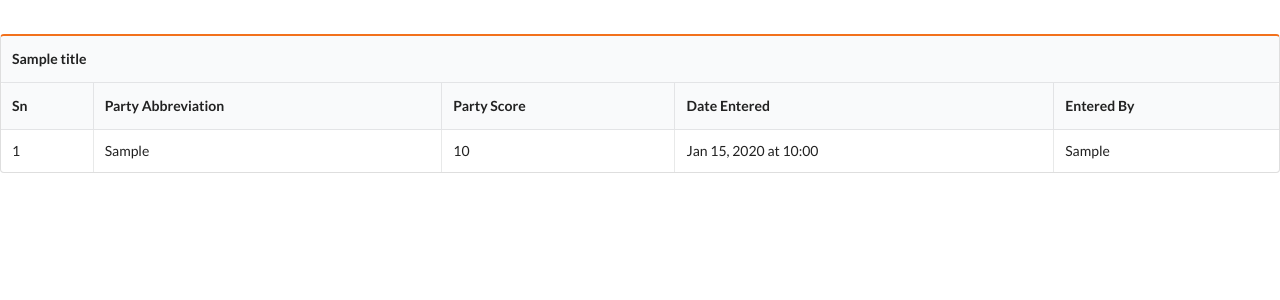
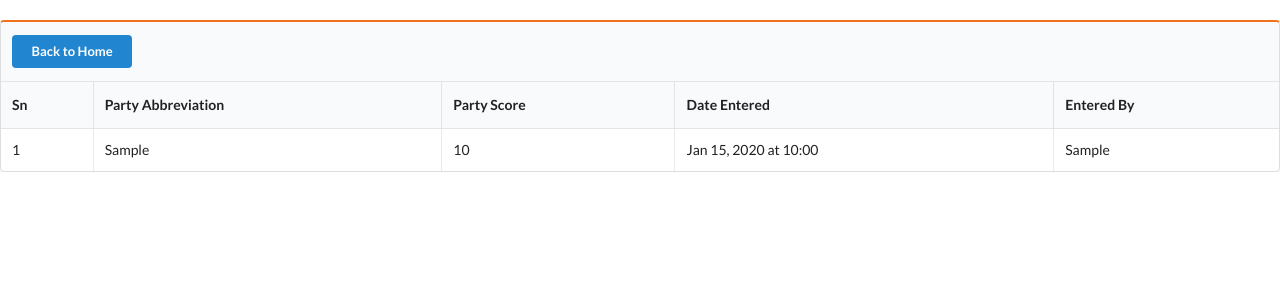
Before and after one commit to Ademic2022/polling_unit_app, a Flask app: template web_app/templates/result.html in a window 1280 px wide. Shown: the part 45-345 px from the top of the page. Run offline with Flask 3, Linux system fonts and the light colour scheme; the template is opened without the code that fills it: most values are stand-ins (such as "Sample title", 1, 10 or a date in 2020); some libraries are stand-ins or nearby versions.

Commit message:
modified:   web_app/templates/result.html

```diff
--- a/web_app/templates/result.html
+++ b/web_app/templates/result.html
@@ -12,7 +12,11 @@
         <thead>
             <tr>
                 <th colspan="5">
-                    {{ title }}
+                    <a href="{{ url_for('route.home')}}">
+                        <div class="ui small primary button">
+                            Back to Home
+                        </div>
+                    </a>
                 </th>
             </tr>
         </thead>
@@ -26,18 +30,21 @@
             </tr>
         </thead>
         <tbody>
-            {% for result in polling_unit_results %}
-            <a href="#" class="">
+            {% if polling_unit_results %}
+                {% for result in polling_unit_results %}
                 <tr>
                     <td class="one width">{{ loop.index }}</td>
                     <td>{{ result.party_abbreviation }}</td>
                     <td>{{ result.party_score }}</td>
                     <td>{{ result.date_entered.strftime('%b %d, %Y at %H:%M') }}</td>
                     <td>{{ result.entered_by_user }}</td>
-
                 </tr>
-            </a>
-            {% endfor %}
+                {% endfor %}
+            {% else %}
+            <tr>
+                <td class="one width">No Result for this selection! </td>
+            </tr>
+            {% endif %}
         </tbody>
     </table>
 </div>
```
